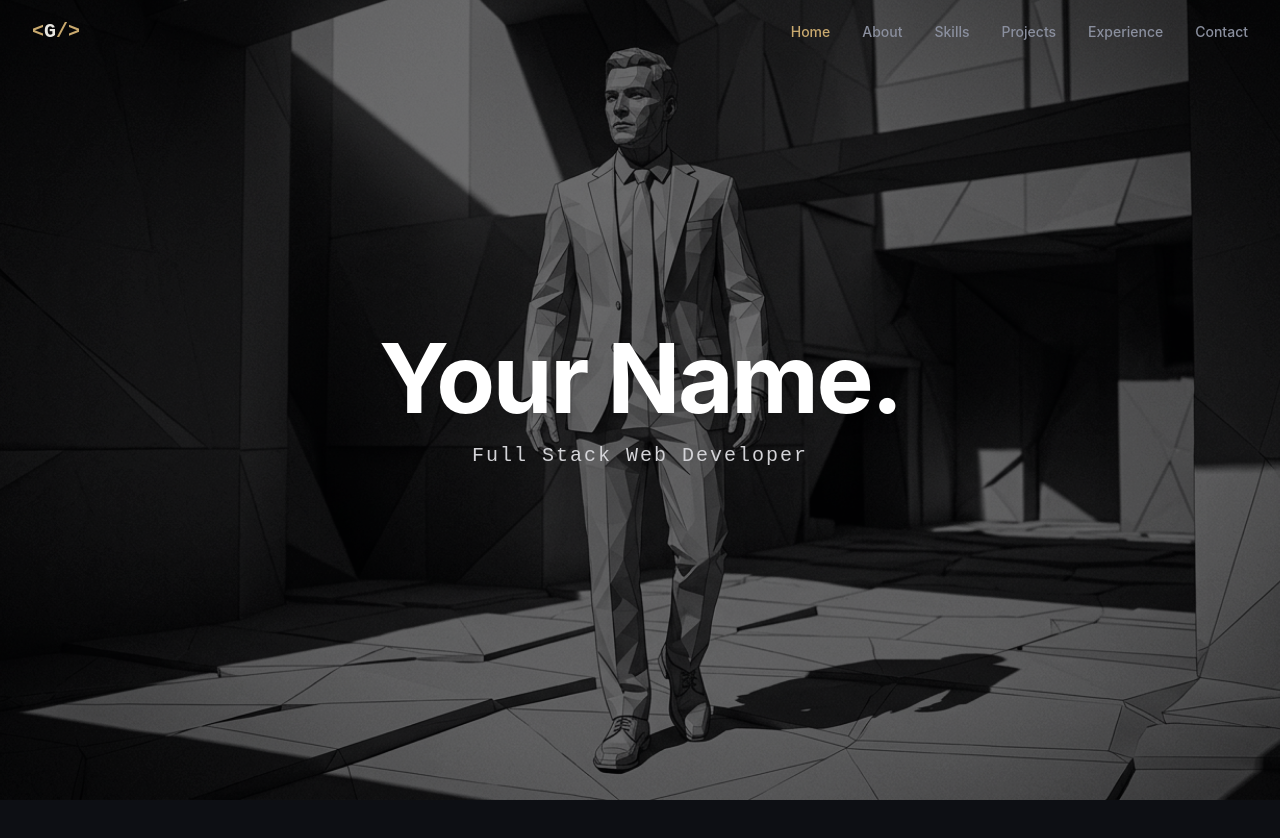
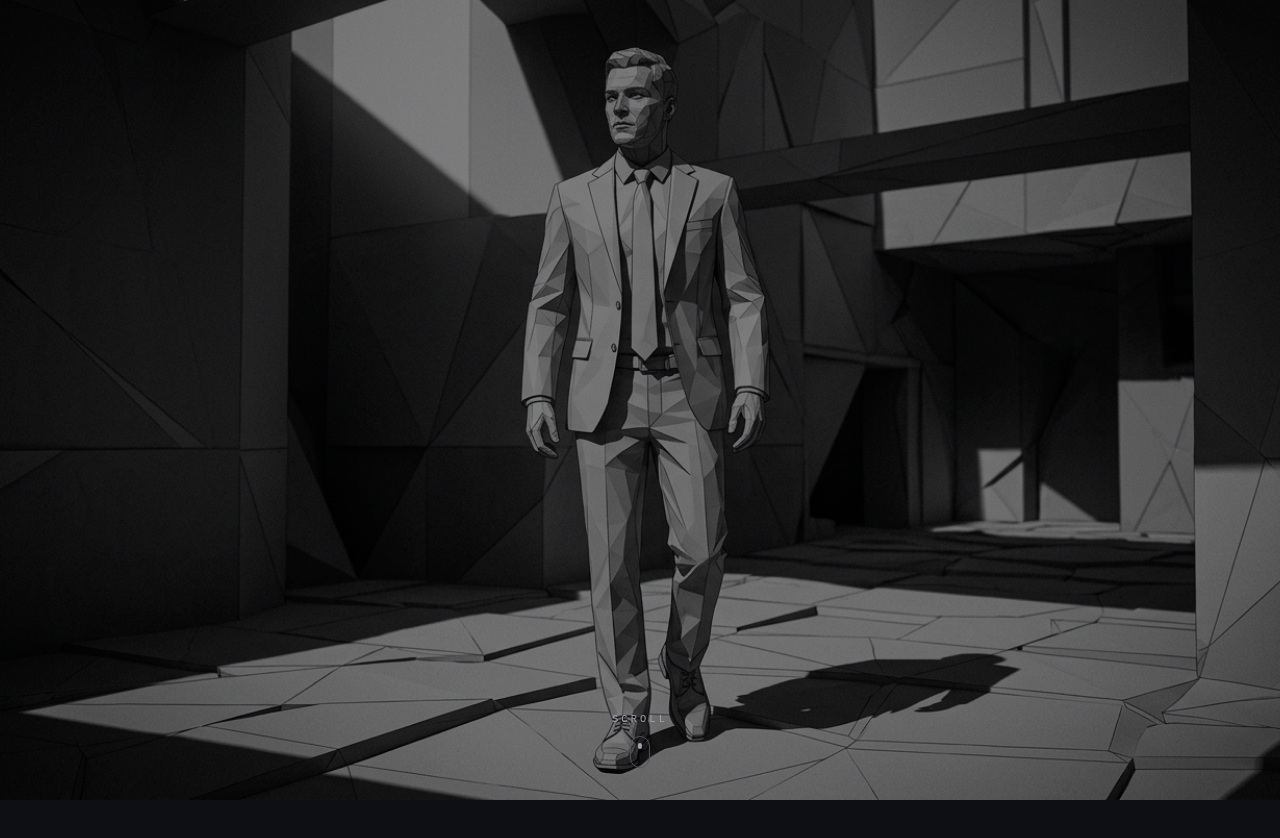
Before and after one commit to G3nosss/Portfolio, a Next.js app: page / in a window 1280 px wide. Shown: the top 838 px of the page. Built offline with nearby package versions, Linux system fonts and the light colour scheme.

Commit message:
Rewrite HeroScroll: cinematic zoom, phase opacity, navbar hide, loading screen

```diff
--- a/components/HeroScroll.tsx
+++ b/components/HeroScroll.tsx
@@ -1,189 +1,384 @@
 'use client'
 
 import { useEffect, useRef, useState } from 'react'
-import { motion, AnimatePresence } from 'framer-motion'
 import { FiChevronDown } from 'react-icons/fi'
 
-const panelStyle = (visible: boolean): React.CSSProperties => ({
-  opacity: visible ? 1 : 0,
-  transform: visible ? 'translateY(0)' : 'translateY(24px)',
-  transition: 'opacity 0.7s ease, transform 0.7s ease',
-})
-
 export default function HeroScroll() {
-  const [loadingDone, setLoadingDone] = useState(false)
+  const [loaded, setLoaded] = useState(false)
   const [scrollProgress, setScrollProgress] = useState(0)
-  const [hasScrolled, setHasScrolled] = useState(false)
   const containerRef = useRef<HTMLDivElement>(null)
 
+  // Loading screen: fade out after 1.8s
   useEffect(() => {
-    const timer = setTimeout(() => setLoadingDone(true), 1800)
+    const timer = setTimeout(() => setLoaded(true), 1800)
     return () => clearTimeout(timer)
   }, [])
 
+  // Scroll progress + navbar hide/show
   useEffect(() => {
     const handleScroll = () => {
-      if (!containerRef.current) return
-      const rect = containerRef.current.getBoundingClientRect()
-      const scrollable = rect.height - window.innerHeight
-      const progress = Math.min(Math.max(-rect.top / scrollable, 0), 1)
+      const el = containerRef.current
+      if (!el) return
+      const { top, height } = el.getBoundingClientRect()
+      const progress = Math.min(Math.max(-top / (height - window.innerHeight), 0), 1)
       setScrollProgress(progress)
-      if (window.scrollY > 10) setHasScrolled(true)
+
+      // Hide navbar while inside scroll section, show when past it
+      const nav = document.querySelector('nav') as HTMLElement | null
+      if (nav) {
+        if (progress < 0.95) {
+          nav.style.opacity = '0'
+          nav.style.pointerEvents = 'none'
+        } else {
+          nav.style.opacity = '1'
+          nav.style.pointerEvents = 'auto'
+        }
+      }
     }
     window.addEventListener('scroll', handleScroll, { passive: true })
-    return () => window.removeEventListener('scroll', handleScroll)
+    // Reset navbar on unmount
+    return () => {
+      window.removeEventListener('scroll', handleScroll)
+      const nav = document.querySelector('nav') as HTMLElement | null
+      if (nav) {
+        nav.style.opacity = '1'
+        nav.style.pointerEvents = 'auto'
+      }
+    }
   }, [])
 
   const sp = scrollProgress
 
+  // --- Cinematic camera push-in ---
+  const scale = 1 + sp * 1.8
+  const yShift = sp * -35
+
+  // --- Text phase opacities (never overlap) ---
+  const p1 =
+    sp < 0.22
+      ? Math.min(sp / 0.08, 1)
+      : Math.max(1 - (sp - 0.22) / 0.05, 0)
+
+  const p2 =
+    sp < 0.25 ? 0
+    : sp < 0.35 ? (sp - 0.25) / 0.10
+    : sp < 0.45 ? 1
+    : Math.max(1 - (sp - 0.45) / 0.05, 0)
+
+  const p3 =
+    sp < 0.50 ? 0
+    : sp < 0.60 ? (sp - 0.50) / 0.10
+    : sp < 0.70 ? 1
+    : Math.max(1 - (sp - 0.70) / 0.05, 0)
+
+  const p4 =
+    sp < 0.75 ? 0
+    : Math.min((sp - 0.75) / 0.10, 1)
+
+  const phaseBase: React.CSSProperties = {
+    pointerEvents: 'none',
+    position: 'fixed',
+    inset: 0,
+    zIndex: 10,
+    display: 'flex',
+    transition: 'opacity 0.15s ease',
+  }
+
   return (
     <>
-      <AnimatePresence>
-        {!loadingDone && (
-          <motion.div
-            key="loading"
-            initial={{ opacity: 1 }}
-            exit={{ opacity: 0 }}
-            transition={{ duration: 0.6 }}
-            className="fixed inset-0 bg-[#0a0a0a] z-[100] flex flex-col items-center justify-center"
+      {/* ── Loading Screen ── */}
+      <div
+        style={{
+          position: 'fixed',
+          inset: 0,
+          zIndex: 200,
+          background: '#0a0a0a',
+          display: 'flex',
+          flexDirection: 'column',
+          alignItems: 'center',
+          justifyContent: 'center',
+          opacity: loaded ? 0 : 1,
+          pointerEvents: loaded ? 'none' : 'auto',
+          transition: 'opacity 0.6s ease',
+        }}
       >
-            <motion.svg
-              viewBox="0 0 100 100"
-              width="96"
-              height="96"
-              fill="none"
-              initial={{ opacity: 0, scale: 0.85 }}
-              animate={{ opacity: 1, scale: 1 }}
-              transition={{ duration: 0.5, ease: 'easeOut' }}
+        <span
+          style={{
+            fontFamily: 'JetBrains Mono, Fira Code, monospace',
+            fontSize: '3.5rem',
+            fontWeight: 700,
+            letterSpacing: '0.05em',
+            color: '#C9A96E',
+            userSelect: 'none',
+          }}
         >
-              <path
-                d="M 15 85 L 50 15 L 85 85"
-                stroke="white"
-                strokeWidth={4}
-                strokeLinecap="round"
-                strokeLinejoin="round"
-                fill="none"
-                strokeOpacity={0.9}
-              />
-              <path
-                d="M 30 62 L 70 62"
-                stroke="white"
-                strokeWidth={4}
-                strokeLinecap="round"
-                strokeOpacity={0.9}
-              />
-            </motion.svg>
-            <motion.p
-              initial={{ opacity: 0, y: 8 }}
-              animate={{ opacity: 1, y: 0 }}
-              transition={{ delay: 0.3, duration: 0.5 }}
-              className="text-zinc-400 text-xs font-mono tracking-[0.35em] uppercase mt-5"
+          {'<G/>'}
+        </span>
+        <p
+          style={{
+            marginTop: '1.25rem',
+            color: '#8A8F9E',
+            fontSize: '0.7rem',
+            fontFamily: 'JetBrains Mono, Fira Code, monospace',
+            letterSpacing: '0.3em',
+            textTransform: 'uppercase',
+          }}
         >
           Loading Experience
-            </motion.p>
-          </motion.div>
-        )}
-      </AnimatePresence>
+        </p>
+      </div>
 
-      <section style={{ height: '500vh' }}>
+      {/* ── 500vh Scroll Section ── */}
       <div ref={containerRef} style={{ height: '500vh', position: 'relative' }}>
-          <div className="sticky top-0 w-full h-screen overflow-hidden">
+        {/* Sticky viewport */}
         <div
-              className="absolute inset-0 z-0"
           style={{
-                transform: `scale(${1 + sp * 0.25})`,
-                transition: 'transform 0.1s linear',
-                transformOrigin: 'center center',
+            position: 'sticky',
+            top: 0,
+            width: '100%',
+            height: '100vh',
+            overflow: 'hidden',
           }}
         >
-              {/* eslint-disable-next-line @next/next/no-img-element */}
+          {/* ── Background image with cinematic zoom ── */}
+          <div style={{ position: 'absolute', inset: 0, zIndex: 0, overflow: 'hidden' }}>
             <img
               src="/hero.png"
-                alt="Hero background"
+              alt=""
               style={{
+                transform: `scale(${scale}) translateY(${yShift}%)`,
+                transformOrigin: 'center top',
+                objectFit: 'cover',
+                objectPosition: 'center top',
+                transition: 'transform 0.05s linear',
                 width: '100%',
                 height: '100%',
-                  objectFit: 'cover',
-                  opacity: 0.78,
-                  display: 'block',
+                position: 'absolute',
+                inset: 0,
+                opacity: 0.8,
               }}
             />
-              <div className="absolute inset-0 bg-black/45 z-10" />
+            {/* Dark overlay */}
+            <div
+              style={{
+                position: 'absolute',
+                inset: 0,
+                background: 'rgba(0,0,0,0.38)',
+                zIndex: 1,
+              }}
+            />
           </div>
 
+          {/* ── Phase 1 — "Your Name." centered ── */}
           <div
-              className="absolute inset-0 z-10 flex pointer-events-none justify-center items-center text-center px-6"
-              style={panelStyle(sp >= 0 && sp < 0.22)}
+            style={{
+              ...phaseBase,
+              opacity: p1,
+              transform: `translateY(${(1 - p1) * 40}px)`,
+              alignItems: 'center',
+              justifyContent: 'center',
+              textAlign: 'center',
+              padding: '0 1.5rem',
+            }}
           >
             <div>
-                <h1 className="text-5xl sm:text-7xl lg:text-8xl font-bold text-white tracking-tight drop-shadow-lg">
+              <h1
+                style={{
+                  fontSize: 'clamp(2.8rem, 8vw, 6rem)',
+                  fontWeight: 800,
+                  color: '#fff',
+                  letterSpacing: '-0.02em',
+                  lineHeight: 1.05,
+                  textShadow: '0 4px 32px rgba(0,0,0,0.7)',
+                }}
+              >
                 Your Name.
               </h1>
-                <p className="text-zinc-300 text-base sm:text-xl mt-4 font-mono tracking-widest">
+              <p
+                style={{
+                  marginTop: '1rem',
+                  color: '#d4d4d8',
+                  fontSize: 'clamp(0.85rem, 2vw, 1.15rem)',
+                  fontFamily: 'JetBrains Mono, Fira Code, monospace',
+                  letterSpacing: '0.2em',
+                  textTransform: 'uppercase',
+                }}
+              >
                 Full Stack Web Developer
               </p>
             </div>
           </div>
 
+          {/* ── Phase 2 — Left aligned ── */}
           <div
-              className="absolute inset-0 z-10 flex pointer-events-none justify-center items-center px-8 sm:px-20"
-              style={panelStyle(sp >= 0.25 && sp < 0.45)}
+            style={{
+              ...phaseBase,
+              opacity: p2,
+              transform: `translateY(${(1 - p2) * 40}px)`,
+              alignItems: 'center',
+              justifyContent: 'flex-start',
+              padding: '0 clamp(2rem, 8vw, 6rem)',
+            }}
           >
             <div>
-                <h2 className="text-4xl sm:text-6xl font-bold text-white drop-shadow-lg">
+              <h2
+                style={{
+                  fontSize: 'clamp(2rem, 6vw, 4.5rem)',
+                  fontWeight: 800,
+                  color: '#fff',
+                  letterSpacing: '-0.02em',
+                  lineHeight: 1.1,
+                  textShadow: '0 4px 32px rgba(0,0,0,0.7)',
+                  maxWidth: '700px',
+                }}
+              >
                 I build digital experiences.
               </h2>
-                <p className="text-zinc-300 text-base sm:text-lg mt-4 max-w-xl">
+              <p
+                style={{
+                  marginTop: '1rem',
+                  color: '#d4d4d8',
+                  fontSize: 'clamp(0.85rem, 2vw, 1.1rem)',
+                  maxWidth: '500px',
+                }}
+              >
                 From responsive UIs to scalable full-stack applications.
               </p>
             </div>
           </div>
 
+          {/* ── Phase 3 — Right aligned ── */}
           <div
-              className="absolute inset-0 z-10 flex pointer-events-none justify-end items-center px-8 sm:px-20"
-              style={panelStyle(sp >= 0.50 && sp < 0.68)}
+            style={{
+              ...phaseBase,
+              opacity: p3,
+              transform: `translateY(${(1 - p3) * 40}px)`,
+              alignItems: 'center',
+              justifyContent: 'flex-end',
+              padding: '0 clamp(2rem, 8vw, 6rem)',
+            }}
           >
-              <div className="text-right">
-                <h2 className="text-4xl sm:text-6xl font-bold text-white drop-shadow-lg">
+            <div style={{ textAlign: 'right' }}>
+              <h2
+                style={{
+                  fontSize: 'clamp(2rem, 6vw, 4.5rem)',
+                  fontWeight: 800,
+                  color: '#fff',
+                  letterSpacing: '-0.02em',
+                  lineHeight: 1.1,
+                  textShadow: '0 4px 32px rgba(0,0,0,0.7)',
+                  maxWidth: '700px',
+                }}
+              >
                 Bridging design and code.
               </h2>
-                <p className="text-zinc-300 text-base sm:text-lg mt-4 font-mono">
+              <p
+                style={{
+                  marginTop: '1rem',
+                  color: '#d4d4d8',
+                  fontSize: 'clamp(0.85rem, 2vw, 1.1rem)',
+                  fontFamily: 'JetBrains Mono, Fira Code, monospace',
+                }}
+              >
                 React • Next.js • TypeScript • Node.js
               </p>
             </div>
           </div>
 
+          {/* ── Phase 4 — "See my work" centered ── */}
           <div
-              className="absolute inset-0 z-10 flex pointer-events-none justify-center items-end pb-24 text-center"
-              style={panelStyle(sp >= 0.75 && sp < 0.92)}
+            style={{
+              ...phaseBase,
+              opacity: p4,
+              transform: `translateY(${(1 - p4) * 40}px)`,
+              alignItems: 'flex-end',
+              justifyContent: 'center',
+              paddingBottom: '6rem',
+              textAlign: 'center',
+            }}
           >
             <div>
-                <h2 className="text-4xl sm:text-5xl font-bold text-white drop-shadow-lg">
+              <h2
+                style={{
+                  fontSize: 'clamp(2rem, 5vw, 3.5rem)',
+                  fontWeight: 800,
+                  color: '#fff',
+                  textShadow: '0 4px 32px rgba(0,0,0,0.7)',
+                }}
+              >
                 See my work
               </h2>
               <FiChevronDown
                 size={40}
-                  className="text-zinc-300 animate-bounce mx-auto mt-4"
+                style={{
+                  color: '#d4d4d8',
+                  margin: '1rem auto 0',
+                  display: 'block',
+                  animation: 'bounce 1.2s infinite',
+                }}
               />
             </div>
           </div>
 
+          {/* ── Scroll indicator (disappears after scrolling starts) ── */}
           <div
-              className="absolute bottom-8 left-1/2 -translate-x-1/2 flex flex-col items-center gap-2 z-20 pointer-events-none"
-              style={{ opacity: hasScrolled ? 0 : 1, transition: 'opacity 0.5s ease' }}
+            style={{
+              position: 'absolute',
+              bottom: '2rem',
+              left: '50%',
+              transform: 'translateX(-50%)',
+              display: 'flex',
+              flexDirection: 'column',
+              alignItems: 'center',
+              gap: '0.5rem',
+              zIndex: 20,
+              pointerEvents: 'none',
+              opacity: sp > 0.02 ? 0 : 1,
+              transition: 'opacity 0.4s ease',
+            }}
           >
-              <span className="text-zinc-400 text-xs uppercase tracking-[0.3em]">SCROLL</span>
-              <motion.div
-                animate={{ y: [0, 8, 0] }}
-                transition={{ repeat: Infinity, duration: 1.5 }}
-                className="w-5 h-8 border border-zinc-500 rounded-full flex justify-center pt-1.5"
+            <span
+              style={{
+                color: '#a1a1aa',
+                fontSize: '0.65rem',
+                letterSpacing: '0.3em',
+                textTransform: 'uppercase',
+                fontFamily: 'JetBrains Mono, Fira Code, monospace',
+              }}
             >
-                <div className="w-1 h-1.5 bg-zinc-400 rounded-full" />
-              </motion.div>
+              SCROLL
+            </span>
+            <div
+              style={{
+                width: '1.25rem',
+                height: '2rem',
+                border: '1px solid #52525b',
+                borderRadius: '9999px',
+                display: 'flex',
+                justifyContent: 'center',
+                paddingTop: '0.375rem',
+              }}
+            >
+              <div
+                style={{
+                  width: '0.25rem',
+                  height: '0.375rem',
+                  background: '#a1a1aa',
+                  borderRadius: '9999px',
+                }}
+              />
             </div>
           </div>
         </div>
-      </section>
+      </div>
+
+      {/* bounce keyframes */}
+      <style>{`{
+        @keyframes bounce {
+          0%, 100% { transform: translateY(0); }
+          50% { transform: translateY(10px); }
+        }
+      `}</style>
     </>
   )
 }
```
Lines whose indentation alone changed are shown as unchanged.
